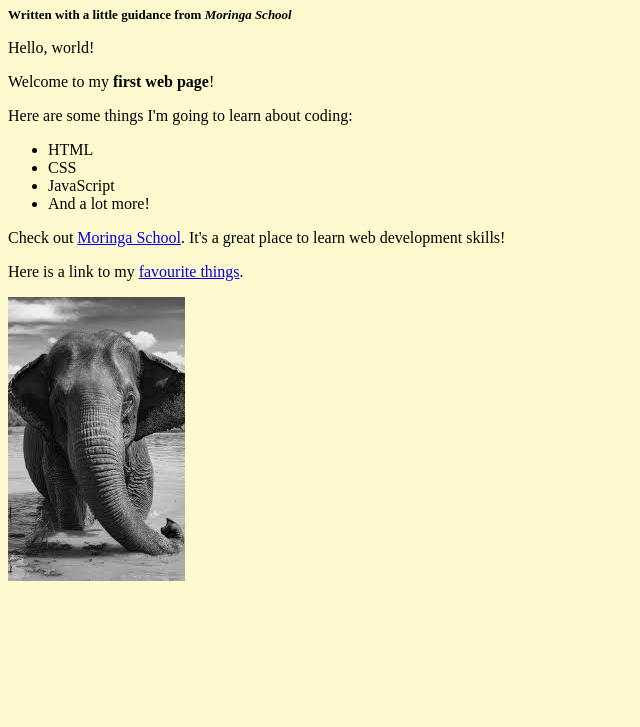
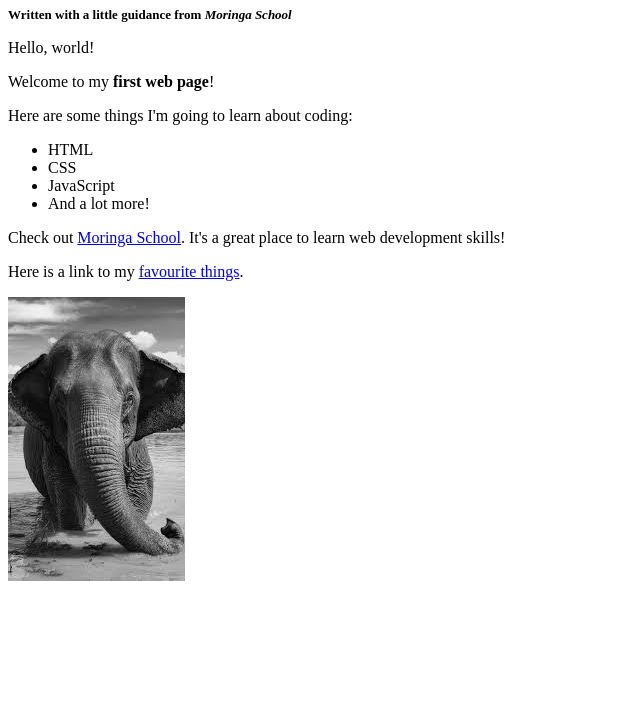
Before and after one commit to Meli70/vigilant-website, a plain HTML site: page index.html in a window 1280 px wide. Shown: the part 73-800 px from the top of the page, without its empty margins (0-640 px from the left). Drawn offline with Linux system fonts and the light colour scheme.

Commit message:
Change background color to white

```diff
--- a/css/my.css
+++ b/css/my.css
@@ -6,5 +6,5 @@ h2 {
   font-size: small;
 }
 html {
-  background-color: lemonchiffon;
+  background-color: white;
 }
```
